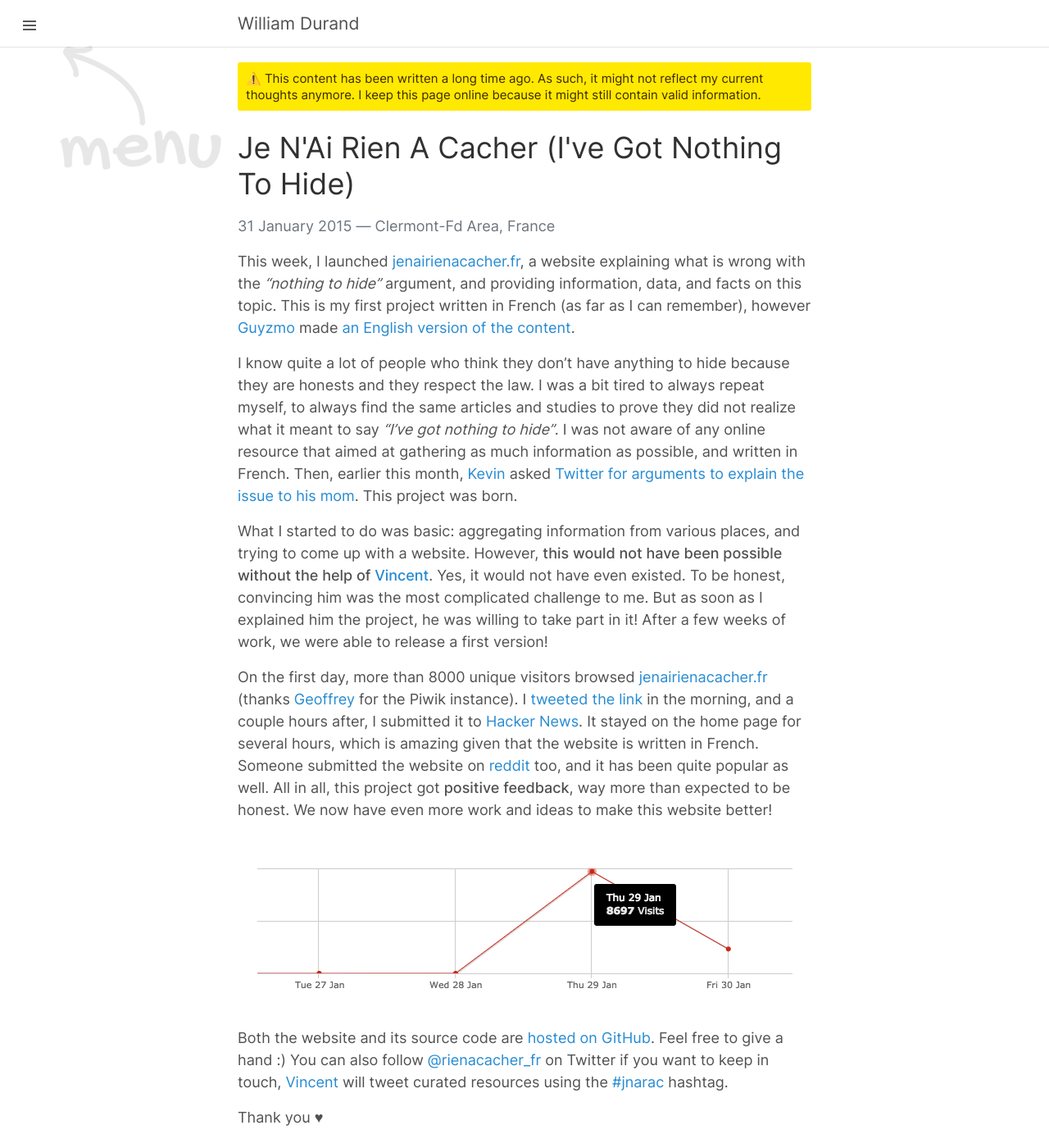
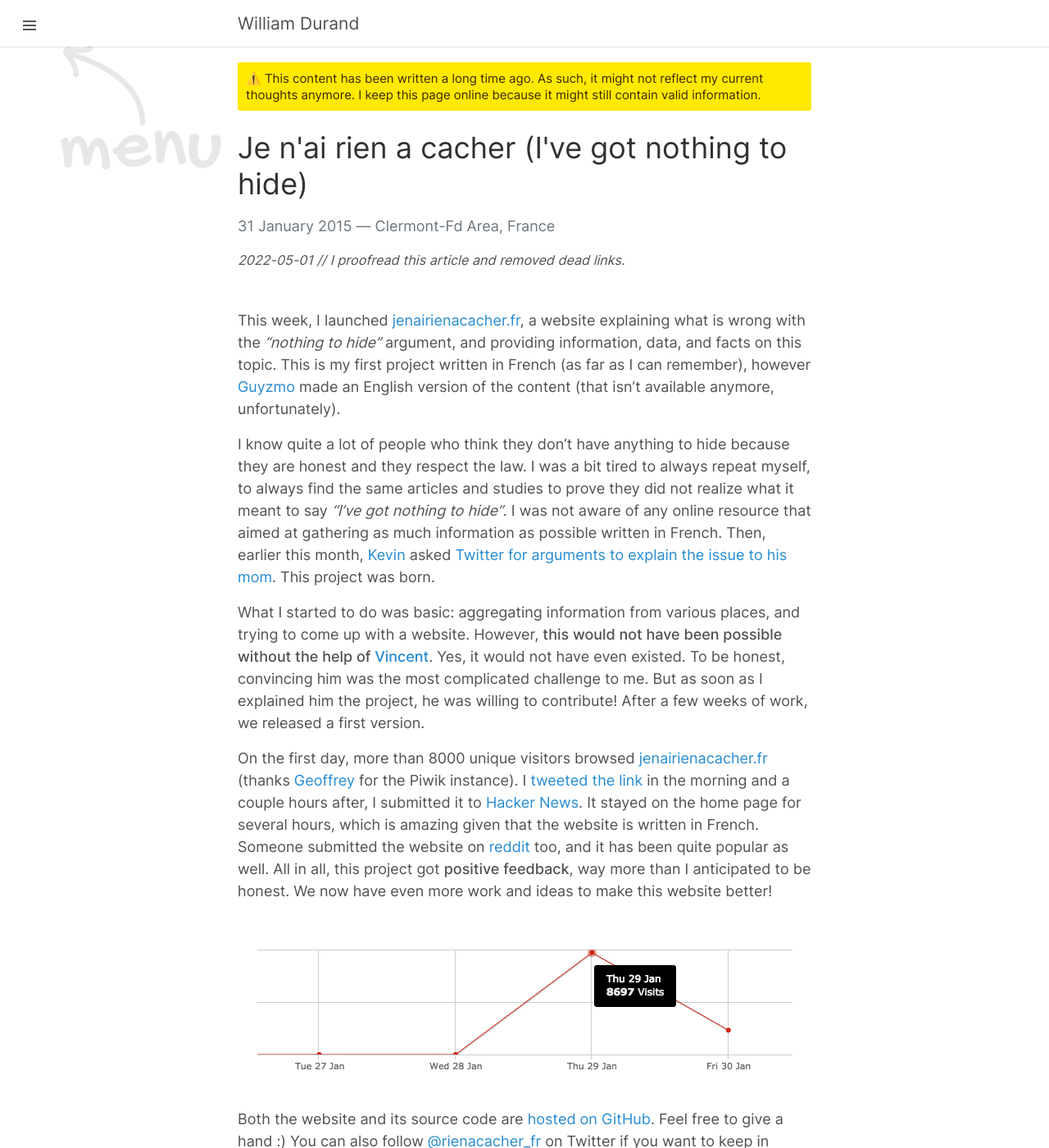
Before and after one commit to willdurand/willdurand.github.io, a Jekyll site: the page built from _posts/2015-01-31-je-n-ai-rien-a-cacher.md, in a window 1280 px wide and 1400 px high. Shown: the whole window at 82% size. Built offline with Jekyll 4.4.1, drawn with Linux system fonts in a browser that asks for light colours; some of the changed text lies outside the part shown.

Commit message:
proofread 2015-01-31-je-n-ai-rien-a-cacher

```diff
--- a/_posts/2015-01-31-je-n-ai-rien-a-cacher.md
+++ b/_posts/2015-01-31-je-n-ai-rien-a-cacher.md
@@ -1,53 +1,56 @@
 ---
 layout: post
 location: Clermont-Fd Area, France
-title: "Je N'Ai Rien A Cacher (I've Got Nothing To Hide)"
+title: "Je n'ai rien a cacher (I've got nothing to hide)"
 tweet_id: 561429804059480064
+updates:
+  - date: 2022-05-01
+    content: I proofread this article and removed dead links.
 ---
 
-This week, I launched [jenairienacacher.fr](http://jenairienacacher.fr/), a
+This week, I launched [jenairienacacher.fr](https://jenairienacacher.fr/), a
 website explaining what is wrong with the _"nothing to hide"_ argument, and
 providing information, data, and facts on this topic. This is my first project
 written in French (as far as I can remember), however
-[Guyzmo](https://twitter.com/guyzmo) made [an English version of the
-content](https://lite5.framapad.org/p/nothing-to-hide).
+[Guyzmo](https://twitter.com/guyzmo) made an English version of the content
+(that isn't available anymore, unfortunately).
 
 I know quite a lot of people who think they don't have anything to hide because
-they are honests and they respect the law. I was a bit tired to always repeat
+they are honest and they respect the law. I was a bit tired to always repeat
 myself, to always find the same articles and studies to prove they did not
 realize what it meant to say _"I've got nothing to hide"_. I was not aware of
-any online resource that aimed at gathering as much information as possible,
-and written in French. Then, earlier this month,
-[Kevin](https://twitter.com/KPhoen) asked [Twitter for arguments to explain the
-issue to his mom](https://twitter.com/KPhoen/status/555080357771345920). This
-project was born.
+any online resource that aimed at gathering as much information as possible
+written in French. Then, earlier this month, [Kevin](https://twitter.com/KPhoen)
+asked [Twitter for arguments to explain the issue to his
+mom](https://twitter.com/KPhoen/status/555080357771345920). This project was
+born.
 
 What I started to do was basic: aggregating information from various places, and
 trying to come up with a website. However, **this would not have been possible
 without the help of [Vincent](https://twitter.com/mazenovi)**. Yes, it would not
-have even existed. To be honest, convincing him was the most complicated challenge to
-me. But as soon as I explained him the project, he was willing to take part in
-it! After a few weeks of work, we were able to release a first version!
+have even existed. To be honest, convincing him was the most complicated
+challenge to me. But as soon as I explained him the project, he was willing to
+contribute! After a few weeks of work, we released a first version.
 
 On the first day, more than 8000 unique visitors browsed
-[jenairienacacher.fr](http://jenairienacacher.fr) (thanks
+[jenairienacacher.fr](https://jenairienacacher.fr) (thanks
 [Geoffrey](https://twitter.com/ubermuda) for the Piwik instance). I [tweeted the
-link](https://twitter.com/couac/status/560732693986824195) in the morning, and a
+link](https://twitter.com/couac/status/560732693986824195) in the morning and a
 couple hours after, I submitted it to [Hacker
 News](https://news.ycombinator.com/item?id=8965142). It stayed on the home page
 for several hours, which is amazing given that the website is written in French.
 Someone submitted the website on [reddit](https://www.reddit.com/r/france/) too,
 and it has been quite popular as well. All in all, this project got **positive
-feedback**, way more than expected to be honest. We now have even more work and
-ideas to make this website better!
+feedback**, way more than I anticipated to be honest. We now have even more work
+and ideas to make this website better!
 
-![](/images/posts/rienacacher-stats.png)
+![](/images/posts/2015/01/rienacacher-stats.png)
 
 Both the website and its source code are [hosted on
 GitHub](https://github.com/willdurand/jenairienacacher.fr). Feel free to give a
 hand :) You can also follow
 [@rienacacher_fr](https://twitter.com/rienacacher_fr) on Twitter if you want to
-keep in touch, [Vincent](https://twitter.com/mazenovi) will tweet curated
+keep in touch. [Vincent](https://twitter.com/mazenovi) will tweet curated
 resources using the [#jnarac](https://twitter.com/hashtag/jnarac) hashtag.
 
 Thank you &hearts;
```
Also changed, not shown: images/posts/2015/01/rienacacher-stats.png (renamed from images/posts/rienacacher-stats.png).
